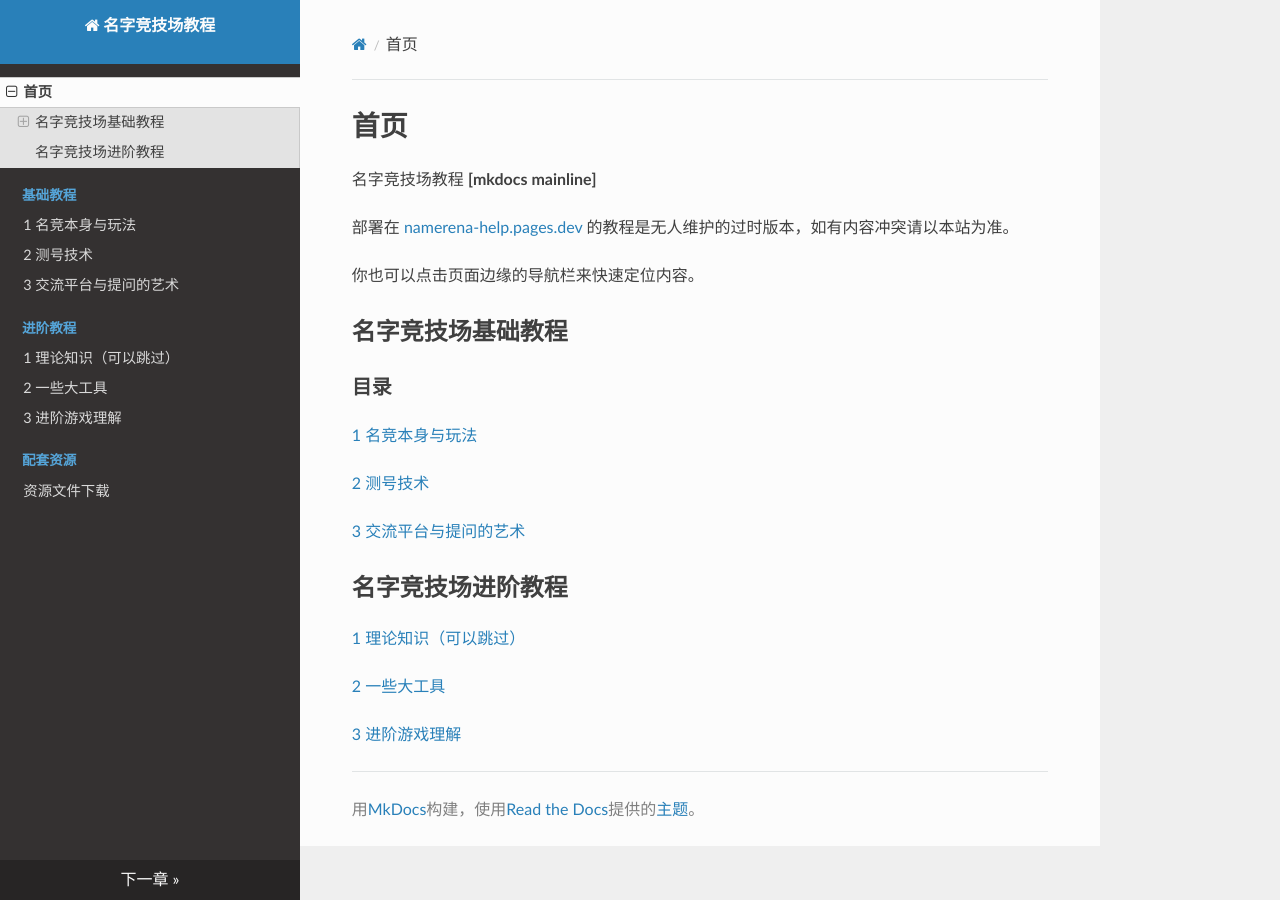
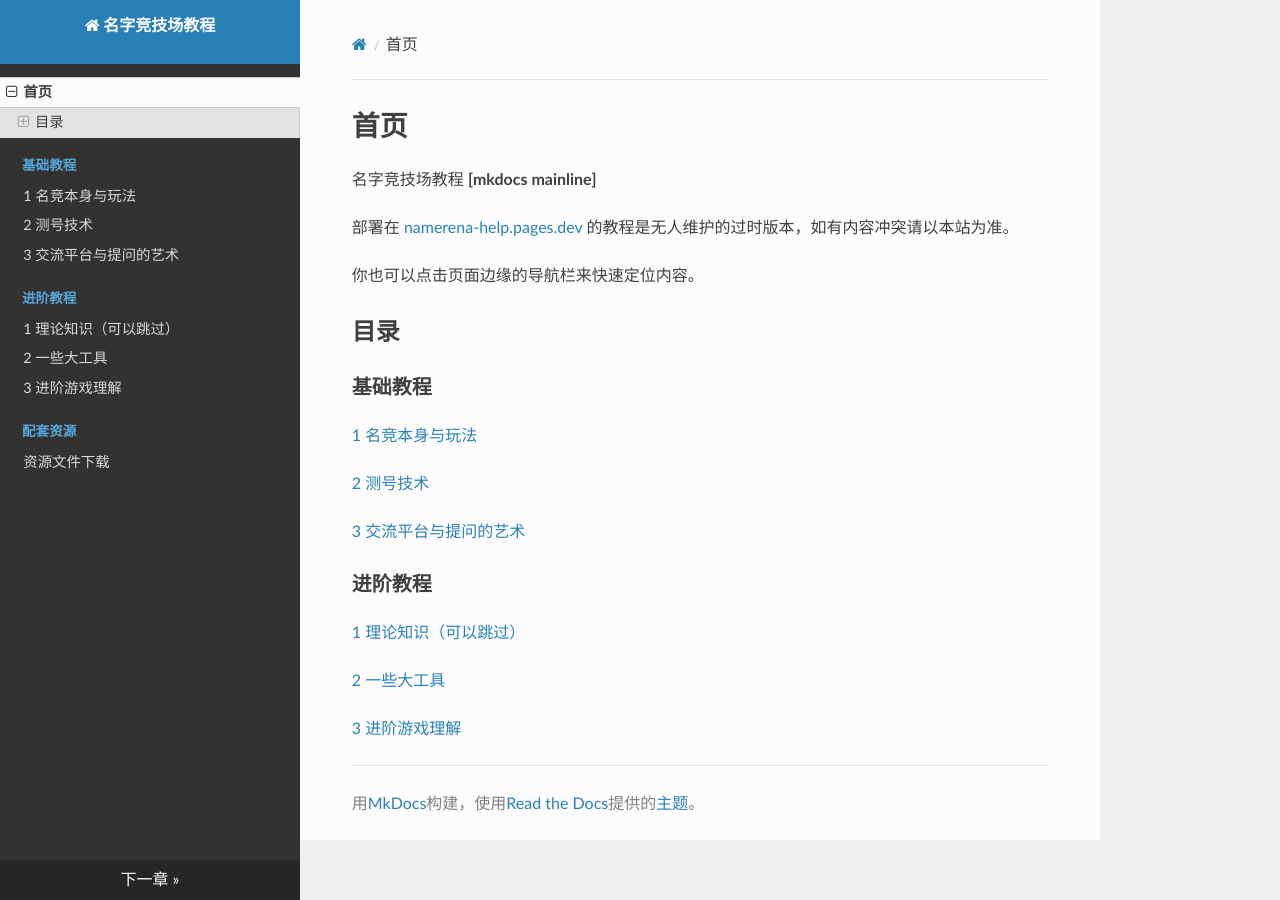
Before and after one commit to sqrt2802/namern-help-dev, an MkDocs documentation site: the page built from docs/index.md, in a window 1280 px wide. Built offline with MkDocs 1.6.1, drawn with Linux system fonts in a browser that asks for light colours.

Commit message:
Update index.md

```diff
--- a/docs/index.md
+++ b/docs/index.md
@@ -6,9 +6,9 @@
 
 你也可以点击页面边缘的导航栏来快速定位内容。
 
-## 名字竞技场基础教程
+## 目录
 
-### 目录
+### 基础教程
 
 [1 名竞本身与玩法](chp1.md)
 
@@ -16,8 +16,7 @@
 
 [3 交流平台与提问的艺术](chp3.md)
 
-
-## 名字竞技场进阶教程
+### 进阶教程
 
 [1 理论知识（可以跳过）](ex-chp1.md)
 
```
